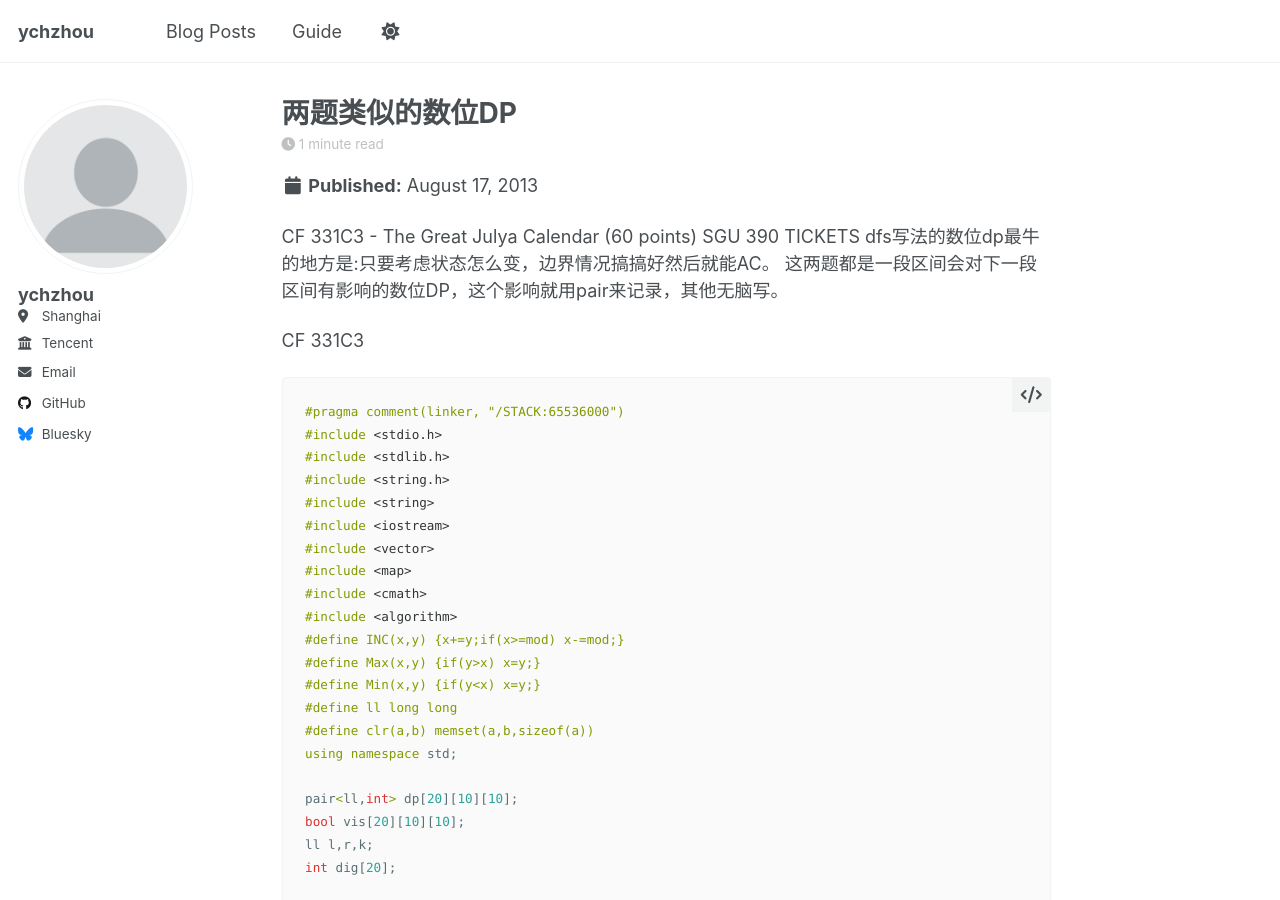
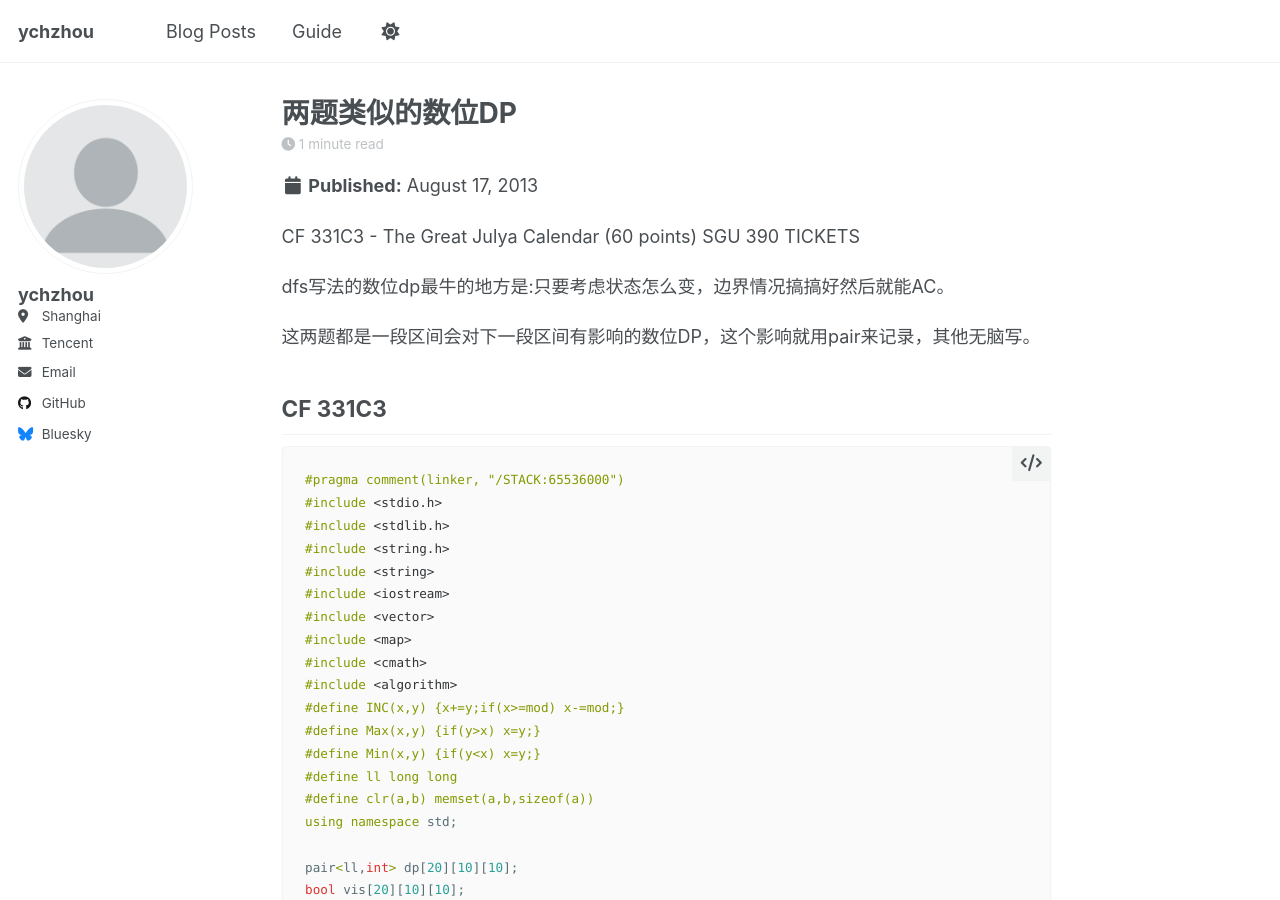
Before and after one commit to LTzycLT/ltzyclt.github.io, a Jekyll site: the page built from _posts/2013-08-17-digit-dp.md, in a window 1280 px wide and 900 px high. Built offline with Jekyll 4.4.1, drawn with Linux system fonts in a browser that asks for light colours; a script that is not in the unit is left out; part of the change alters nothing that is shown; some of the changed text lies outside the part shown.

````diff
--- a/_posts/2013-08-17-digit-dp.md
+++ b/_posts/2013-08-17-digit-dp.md
@@ -1,15 +1,21 @@
 ---
-title: ' 两题类似的数位DP'
+title: '两题类似的数位DP'
 date: 2013-08-17 21:07:34
-tags: acm
+tags:
+  - acm
+  - algorithm
+  - digit dp
 ---
 
 CF 331C3 - The Great Julya Calendar (60 points)
 SGU 390 TICKETS
+
 dfs写法的数位dp最牛的地方是:只要考虑状态怎么变，边界情况搞搞好然后就能AC。
+
 这两题都是一段区间会对下一段区间有影响的数位DP，这个影响就用pair来记录，其他无脑写。
 
-CF 331C3
+## CF 331C3
+
 ```c++
 #pragma comment(linker, "/STACK:65536000")
 #include <stdio.h>
@@ -74,7 +80,9 @@ int main(){
     return 0;
 }
 ```
-SGU 390
+
+## SGU 390
+
 ```c++
 #pragma comment(linker, "/STACK:65536000")
 #include <stdio.h>
@@ -146,3 +154,7 @@ int main(){
     return 0;
 }
 ```
+
+---
+
+*Digit DP problems comparison, written in 2013.*
````
